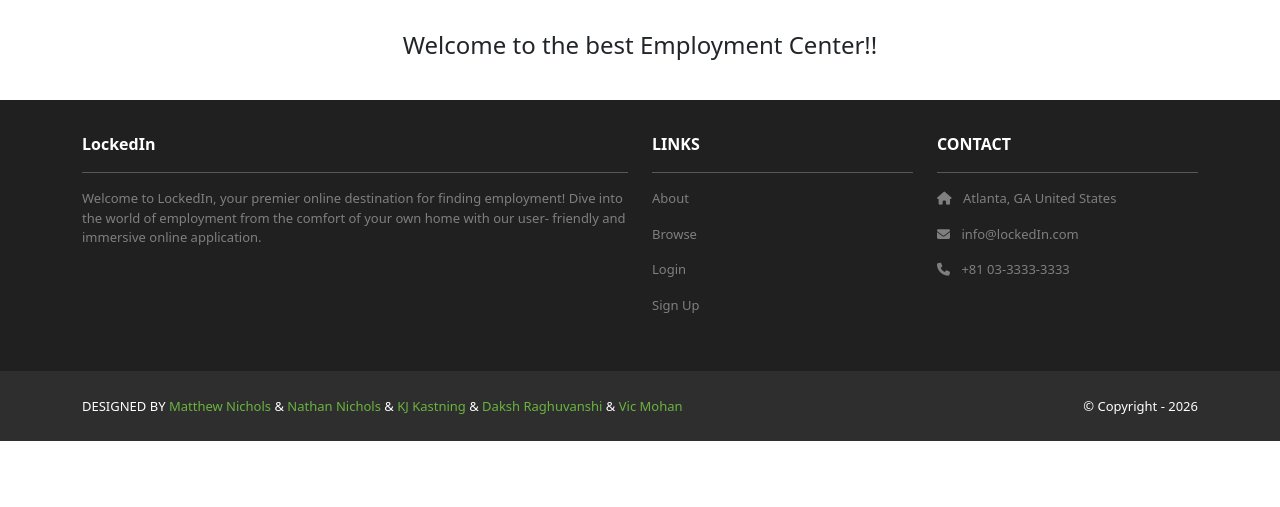
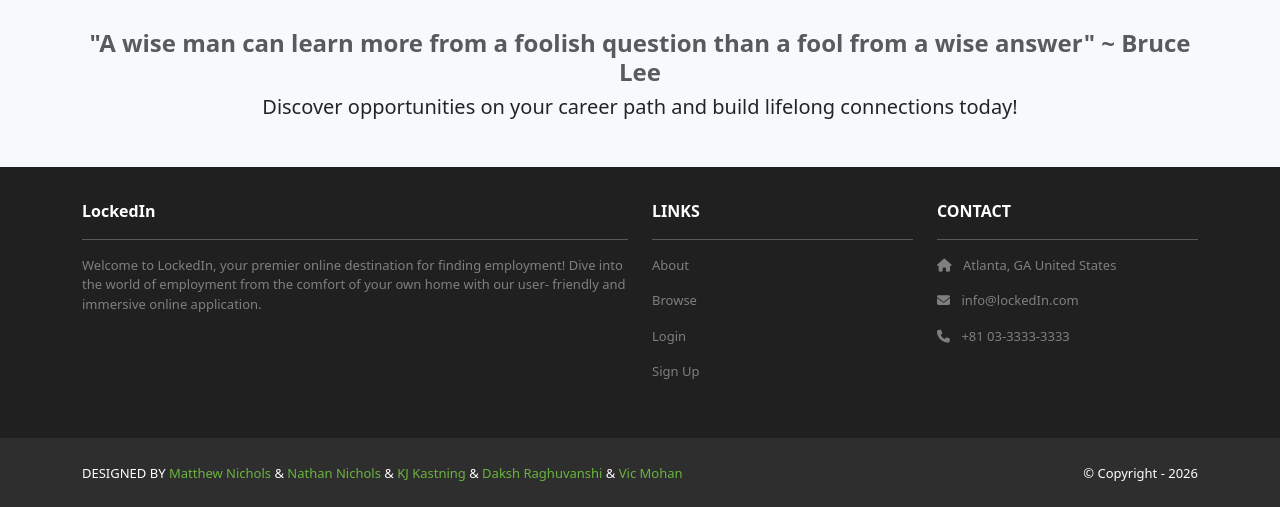
Before and after one commit to StealthyFearZ/lockedin, a Django app: page / in a window 1280 px wide. Shown: the part 231-738 px from the top of the page. Run offline with Django 5.2, Linux system fonts and the light colour scheme; parts of the project's set-up code (start-up, migrations or seed data) failed here and were passed over; some libraries are stand-ins or nearby versions.

Commit message:
Changed background picture for home page. Added different recruiter page functionality(currently contains same HTML in both.

```diff
--- a/lockedin/home/templates/home/index.html
+++ b/lockedin/home/templates/home/index.html
@@ -3,18 +3,20 @@
 {% block content %}
 <header class="masthead bg-index text-white text-center py-4">
   <div class="container d-flex align-items-center flex-column pt-2">
-    <h2>LockedIn</h2>
-    <p>Your Ticket to Unlimited Employment!</p>
+    <h2 class="fw-bold mb-2">LockedIn</h2>
+    <p class="lead mb-0">Your Ticket to Unlimited Employment!</p>
   </div>
 </header>
-<div class="p-3">
+<div class="py-4 bg-light">
   <div class="container">
     <div class="row mt-3">
       <div class="col mx-auto text-center mb-3">
-        <h4>Welcome to the best Employment Center!!</h4>
+        <h4 class="fw-semibold text-muted">"A wise man can learn more from a foolish question than a fool from a wise answer" ~ Bruce Lee</h4>
+        <h5>Discover opportunities on your career path and build lifelong connections today!</h4>
       </div>
     </div>
     {% if user.is_authenticated %}
+      {% if user.profile.role == 'employee'%}
         <h2>Your Feed</h2>
         <hr/>
 
@@ -87,6 +89,80 @@
           </div>
           {% endif %}
           {% endfor %}
+        {% elif user.profile.role == 'recruiter' %} <!--If role is recruiter-->
+          <h2>Your Feed</h2>
+          <hr/>
+
+          <!--Profiles that match skills in feed(Based on Pranav's recommendations)-->
+          <div class="row mt-3">
+            {% for profile in template_data.jobs %}
+            {% commonSkill template_data.skills job.get_skills_list as has_common %}
+            {% if has_common %}
+
+            <div class="col-md-6 col-lg-4 mb-4">
+                <div class="card h-100 shadow-sm">
+
+                  <div class="card-header text-center">
+                    <div class="alert alert-success" role="alert">
+                          Matches your skills!
+                    </div>
+                    <h5>{{job.title}}</h5>
+                    <p>{{job.description}}</p>
+                    <p>{{job.classification}} | {{job.location}}</p>
+                  </div>
+
+                  <div class="card-body">
+                    <div class="d-flex flex-wrap gap-2">
+                        {% for skill in job.get_skills_list %}
+                          {% if skill in template_data.skills %}
+                              <span class="badge bg-success px-3 py-2">{{ skill }}</span>
+                          {% endif %}
+                        {% endfor %}
+                        {% for skill in job.get_skills_list %}
+                          {% if not skill in template_data.skills %}
+                              <span class="badge bg-secondary px-3 py-2">{{ skill }}</span>
+                          {% endif %}
+                        {% endfor %}
+                      </div>
+                  </div>
+                </div>
+            </div>
+
+            {% endif %}
+            {% endfor %}
+
+
+          <!--Jobs that DON'T match skills in feed-->
+
+            {% for job in template_data.jobs %}
+            {% commonSkill template_data.skills job.get_skills_list as has_common %}
+            {% if not has_common %}
+
+            <div class="col-md-6 col-lg-4 mb-4">
+              <div class="card h-100 shadow-sm">
+
+                <div class="card-header text-center">
+                  <div class="alert alert-secondary" role="alert">
+                        No shared skills
+                  </div>
+                  <h5>{{job.title}}</h5>
+                  <p>{{job.description}}</p>
+                  <p>{{job.classification}} | {{job.location}}</p>
+                </div>
+
+                <div class="card-body">
+                  <div class="d-flex flex-wrap gap-2">
+                      {% for skill in job.get_skills_list %}
+                            <span class="badge bg-secondary px-3 py-2">{{ skill }}</span>
+                      {% endfor %}
+                  </div>
+                </div>
+
+              </div>
+            </div>
+            {% endif %}
+            {% endfor %}
+        {% endif %}
       </div>
     {% endif %}
   </div>
```
Also changed, not shown: lockedin/lockedin/static/profile_img/img/43888211757282795userIcon.jpg (added), lockedin/lockedin/static/profile_img/img/43888211765142591upload_1765142575801.png (added), lockedin/lockedin/static/profile_img/img/ProfilePhoto.jpg (added). Lines whose indentation alone changed are shown as unchanged.
